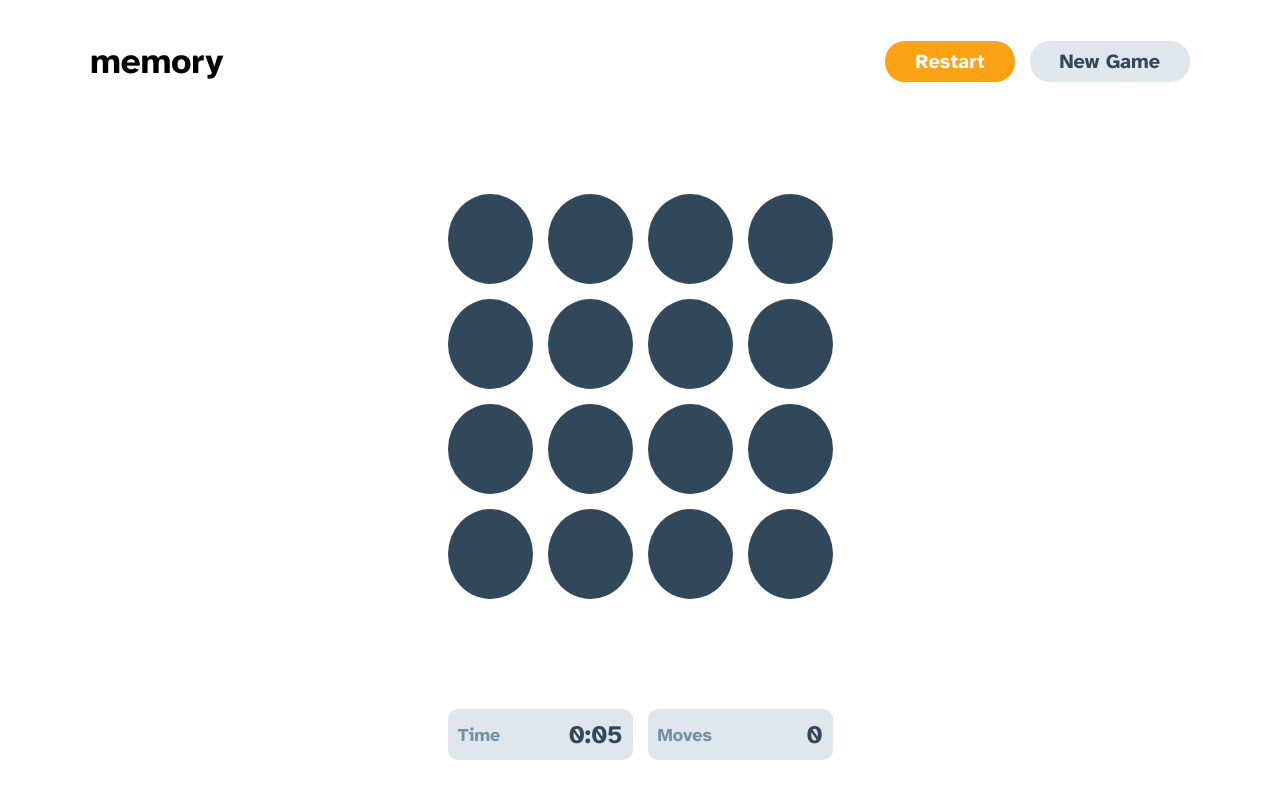
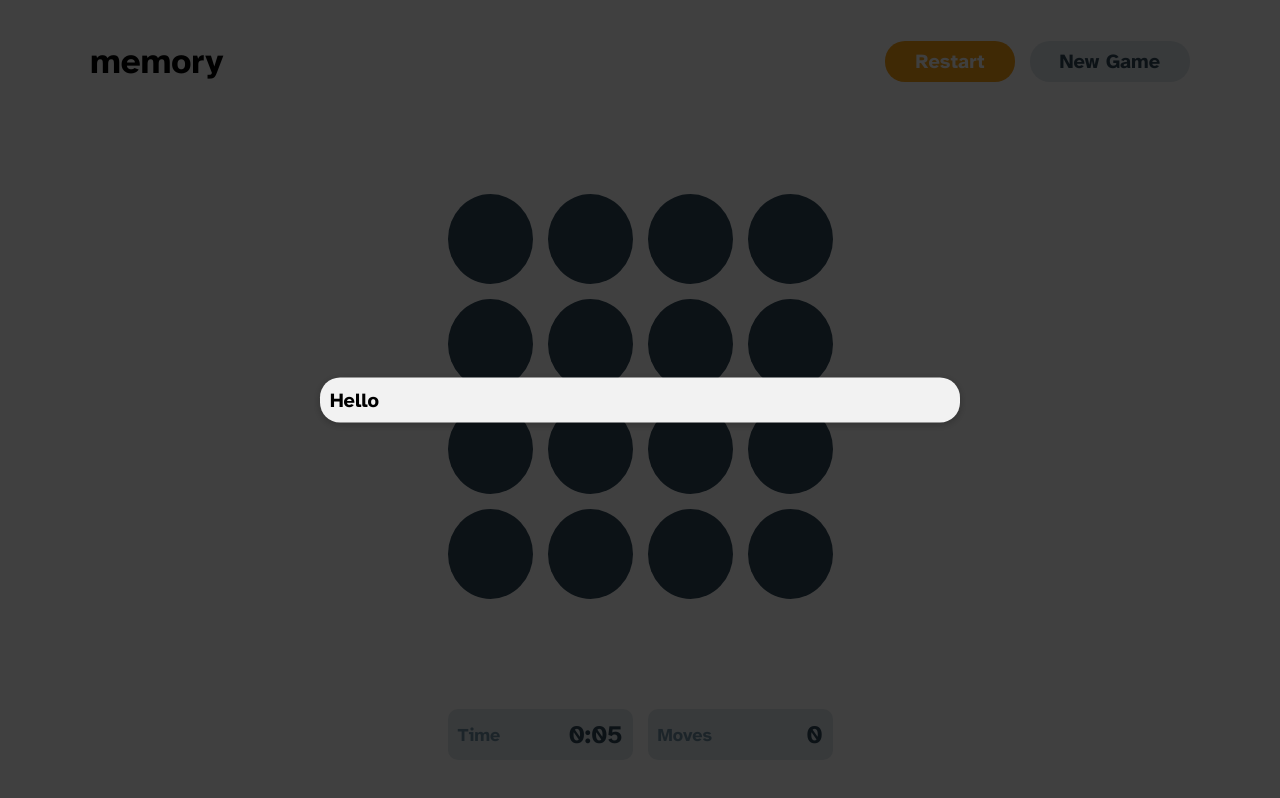
Before and after one commit to ChristianRL23/memory-game, a React (Create React App) app: page / in a window 1280 px wide. Built offline with nearby package versions, Linux system fonts and the light colour scheme.

Commit message:
Create modal and global state of the solo game.

```diff
--- a/public/index.html
+++ b/public/index.html
@@ -28,6 +28,7 @@
   </head>
   <body>
     <noscript>You need to enable JavaScript to run this app.</noscript>
+    <div id="overlays"></div>
     <div id="root"></div>
     <!--
       This HTML file is a template.
--- a/src/App.js
+++ b/src/App.js
@@ -1,4 +1,5 @@
 import './App.scss';
+import GameOver from './components/GameOver/GameOver';
 import Game from './layouts/Game/Game';
 import StartGame from './layouts/StartGame/StartGame';
 
@@ -7,6 +8,7 @@ function App() {
     <div className="App">
       {/* <StartGame /> */}
       <Game />
+      <GameOver />
     </div>
   );
 }
--- a/src/components/Chip/Chip.jsx
+++ b/src/components/Chip/Chip.jsx
@@ -1,4 +1,6 @@
 import { useState } from 'react';
+import { useDispatch } from 'react-redux';
+import { soloGameActions } from '../../store/soloGame';
 import './Chip.scss';
 
 const Chip = ({
@@ -9,6 +11,7 @@ const Chip = ({
   secondChipFlipped,
   setSecondChipFlipped,
 }) => {
+  const dispatch = useDispatch();
   const [chipFlipped, setChipFlipped] = useState(false);
   const [chipPair, setChipPair] = useState(false);
   const selectChip = () => {
@@ -41,6 +44,7 @@ const Chip = ({
               }, 300);
               firstChipFlipped.setChipPair(true);
               setChipPair(true);
+              dispatch(soloGameActions.findPairOfNumber(backTextContent));
             }, 700);
           }
         }
--- /dev/null
+++ b/src/components/GameOver/GameOver.jsx
@@ -0,0 +1,11 @@
+import Modal from '../Modal/Modal';
+
+const GameOver = () => {
+  return (
+    <Modal>
+      <h1>Hello</h1>
+    </Modal>
+  );
+};
+
+export default GameOver;
--- /dev/null
+++ b/src/components/Modal/Modal.jsx
@@ -0,0 +1,30 @@
+import './Modal.scss';
+import ReactDOM from 'react-dom';
+
+const Backdrop = () => {
+  return <div className="backdrop" />;
+};
+
+const ModalOverlay = ({ children }) => {
+  return (
+    <div className="modal">
+      <div>{children}</div>
+    </div>
+  );
+};
+
+const portalElement = document.getElementById('overlays');
+
+const Modal = ({ children }) => {
+  return (
+    <>
+      {ReactDOM.createPortal(<Backdrop />, portalElement)}
+      {ReactDOM.createPortal(
+        <ModalOverlay>{children}</ModalOverlay>,
+        portalElement
+      )}
+    </>
+  );
+};
+
+export default Modal;
--- /dev/null
+++ b/src/components/Modal/Modal.scss
@@ -0,0 +1,22 @@
+.backdrop {
+  position: fixed;
+  top: 0;
+  left: 0;
+  width: 100%;
+  height: 100vh;
+  z-index: 20;
+  background-color: rgba(0, 0, 0, 0.75);
+}
+
+.modal {
+  position: fixed;
+  top: 50%;
+  left: 50%;
+  transform: translate(-50%, -50%);
+  width: 50%;
+  background-color: var(--color-secondary-white);
+  padding: 1rem;
+  border-radius: var(--border-radius-primary);
+  box-shadow: 0 2px 8px rgba(0, 0, 0, 0.25);
+  z-index: 30;
+}
--- /dev/null
+++ b/src/store/soloGame.js
@@ -0,0 +1,21 @@
+import { createSlice } from '@reduxjs/toolkit';
+
+const soloGameInitialStete = {
+  numbersFinded: [],
+  time: 0,
+  moves: 0,
+};
+
+const soloGameSlice = createSlice({
+  name: 'soloGame',
+  initialState: soloGameInitialStete,
+  reducers: {
+    findPairOfNumber(state, payload) {
+      state.numbersFinded.push(payload.payload);
+    },
+  },
+});
+
+export const soloGameActions = soloGameSlice.actions;
+
+export default soloGameSlice.reducer;
--- a/src/store/store.js
+++ b/src/store/store.js
@@ -1,8 +1,12 @@
 import { configureStore } from '@reduxjs/toolkit';
 import gameConfigurationReducer from './gameConfiguration';
+import soloGameReducer from './soloGame';
 
 const store = configureStore({
-  reducer: { gameConfiguration: gameConfigurationReducer },
+  reducer: {
+    gameConfiguration: gameConfigurationReducer,
+    soloGame: soloGameReducer,
+  },
 });
 
 export default store;
```
Also changed, not shown: src/components/GameOver/GameOver.scss (added).
